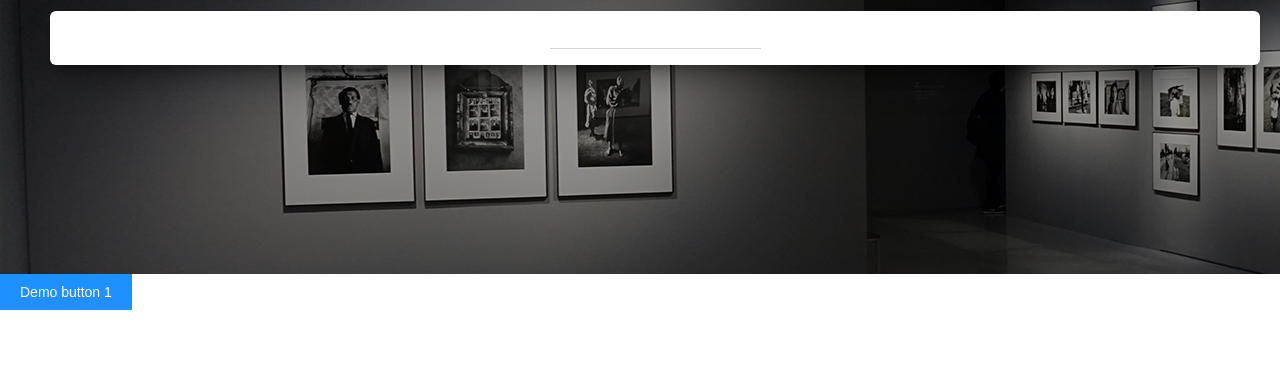
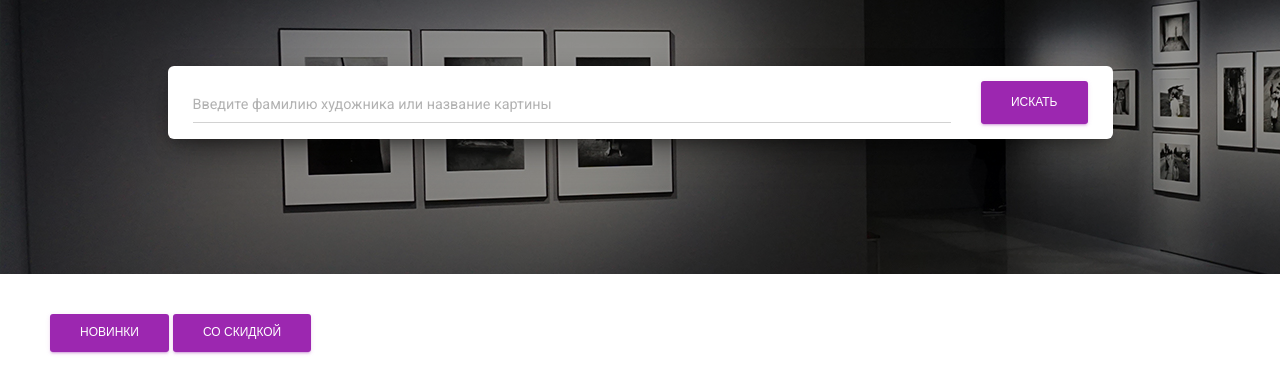
Before and after one commit to bonjovi/ArtMarket, a website: page app/index.html in a window 1280 px wide. Shown: the part 426-818 px from the top of the page. Drawn offline with nearby package versions, Linux system fonts and the light colour scheme.

Commit message:
Added selectedFilters block

```diff
--- a/app/index.html
+++ b/app/index.html
@@ -14,42 +14,9 @@
 	<script src="https://code.jquery.com/jquery-3.2.1.min.js"></script>
 
 	    <script src="js/ripple.js"></script>
-    <!-- add animation -->
-    <style>
-        .ripple-container {
-        }
-        .ripple-container .ripple{
-            background-color: rgba(255,255,255,0.4);
-            animation: ripple 2s forwards cubic-bezier(0, 0, 0.2, 1);
-        }
-        @keyframes ripple {
-            0% {
-                transform: scale(0);
-                opacity: 1;
-            }
-            80% {
-                transform: scale(1);
-            }
-            100% {
-                opacity: 0;
-            }
-        }
-    </style>
-    <!-- demo page css -->
-    <style>
-        button {
-            background-color: dodgerblue;
-            color: white;
-            padding: 10px 20px;
-            border:0;
-            font-size: 14px;
-            cursor: pointer
-        }
-    </style>
+
 </head>
 <body>
-<!-- <script src="js/ripple.js"></script>
-	<script src="js/custom.js"></script> -->
 	<header class="header">
 		<div class="container">
 			<div class="topline">
@@ -87,21 +54,32 @@
 
 
 			<div class="search">
-				<input type="text" class="input">
-
+				<input type="text" class="input" placeholder="Введите фамилию художника или название картины">
+                <button data-ripple class="button">
+                    Искать
+                </button>
 			</div>
 		</div><!-- /.container -->
 		<div class="banner" style="background-image: url(img/banner1.jpg);"></div>
 	</header>
 
-<button data-ripple>
-    Demo button 1
-</button>
+    <main>
+    	<div class="container">
+	        <section class="selectedFilters">
+	            <button data-ripple class="button">
+	                Новинки
+	            </button>
+	            <button data-ripple class="button">
+	                Со скидкой
+	            </button>
+	        </section>
+        </div>
+    </main>
+
+
 <script>
-    // just add effect to elements
     Array.prototype.forEach.call(document.querySelectorAll('[data-ripple]'), function(element){
-        // find all elements and attach effect
-        new RippleEffect(element); // element is instance of javascript element node
+        new RippleEffect(element);
     });
 </script>
 
--- a/app/scss/blocks/button.scss
+++ b/app/scss/blocks/button.scss
@@ -1,15 +1,34 @@
-button {
-	background-color: dodgerblue;
-            color: white;
-            padding: 10px 20px;
-            border:0;
-            font-size: 14px;
-            cursor: pointer;
+.button {
+	border: none;
+    border-radius: 3px;
+    position: relative;
+    padding: 12px 30px;
+    font-size: 12px;
+    font-weight: 400;
+    text-transform: uppercase;
+    letter-spacing: 0;
+    outline: none;
+    transition: box-shadow 0.2s cubic-bezier(0.4, 0, 1, 1), background-color 0.2s cubic-bezier(0.4, 0, 0.2, 1);
+    cursor: pointer;
+    box-shadow: 0 2px 2px 0 rgba(156, 39, 176, 0.14), 0 3px 1px -2px rgba(156, 39, 176, 0.2), 0 1px 5px 0 rgba(156, 39, 176, 0.12);
+    background-color: #9c27b0;
+    color: #FFFFFF;
+}
 
-
+.button:hover {
+    box-shadow: 0 14px 26px -12px rgba(156, 39, 176, 0.42), 0 4px 23px 0px rgba(0, 0, 0, 0.12), 0 8px 10px -5px rgba(156, 39, 176, 0.2);
 }
 
 .ripple-container {
+    position: absolute;
+    top: 0;
+    left: 0;
+    z-index: 1;
+    width: 100%;
+    height: 100%;
+    overflow: hidden;
+    border-radius: inherit;
+    pointer-events: none;
 }
 
 .ripple-container .ripple{
--- a/app/scss/blocks/input.scss
+++ b/app/scss/blocks/input.scss
@@ -12,6 +12,12 @@
     font-weight: 400;
     margin: 3px 0 0 0;
     outline: none;
+    width: 100%;
+    height: 36px;
+    padding: 2px 0;
+    font-size: 14px;
+    line-height: 1.42857;
+    margin-right: 30px;
 }
 
 .input:focus {
--- a/app/scss/blocks/search.scss
+++ b/app/scss/blocks/search.scss
@@ -1,11 +1,14 @@
 .search	{
 	box-shadow: 0 16px 38px -12px rgba(0, 0, 0, 0.56), 0 4px 25px 0px rgba(0, 0, 0, 0.12), 0 8px 10px -5px rgba(0, 0, 0, 0.2);
-	display: inline-block;
+	display: flex;
+    margin: 55px auto 30px auto;
     position: relative;
     width: 100%;
-    margin-bottom: 30px;
+    max-width: 945px;
     border-radius: 6px;
     color: rgba(0,0,0, 0.87);
     background: #fff;
-    padding: 15px;
+    padding: 15px 25px;
+    box-sizing: border-box;
+
 }
--- /dev/null
+++ b/app/scss/blocks/selectedFilters.scss
@@ -0,0 +1,3 @@
+.selectedFilters {
+	padding: 40px 0;
+}
--- a/app/scss/utils/_placeholders.scss
+++ b/app/scss/utils/_placeholders.scss
@@ -1,17 +1,17 @@
 input::-webkit-input-placeholder,
 textarea::-webkit-input-placeholder
-{font-family: 'OpenSans Regular'; font-size: 1rem; color: #fff;}
+{font-family: 'Roboto'; font-size: 0.9rem; color: $grey;}
 
 input::-moz-placeholder,
 textarea::-moz-placeholder
-{font-family: 'OpenSans Regular'; font-size: 1rem; color: #fff;}
+{font-family: 'Roboto'; font-size: 0.9rem; color: $grey;}
 
 /* Firefox 19+ */
 input:-moz-placeholder,
 textarea:-moz-placeholder
-{font-family: 'OpenSans Regular'; font-size: 1rem; color: #fff;}
+{font-family: 'Roboto'; font-size: 0.9rem; color: $grey;}
 
 /* Firefox 18- */
 input:-ms-input-placeholder,
 textarea:-ms-input-placeholder
-{font-family: 'OpenSans Regular'; font-size: 1rem; color: #fff;}
+{font-family: 'Roboto'; font-size: 0.9rem; color: $grey;}
```
Also changed, not shown: app/css/main.css, app/scss/build/_blocks.scss.
